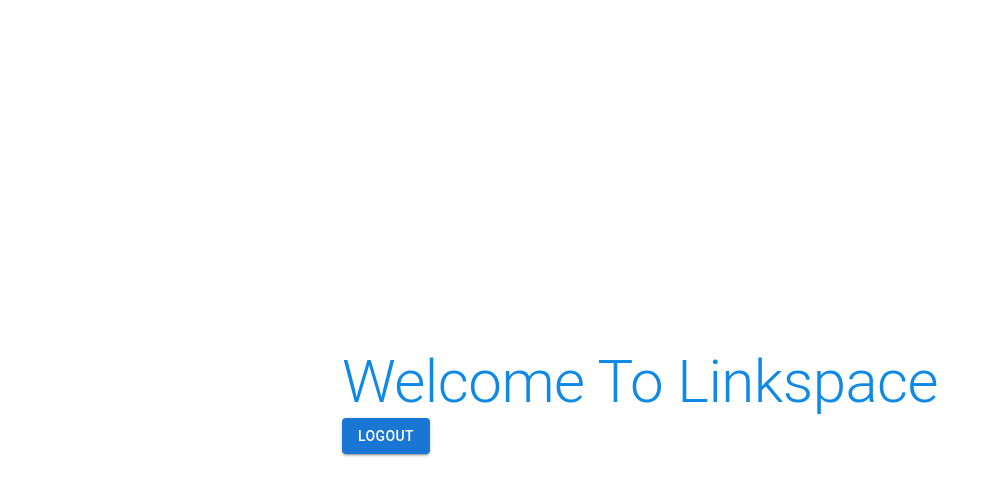
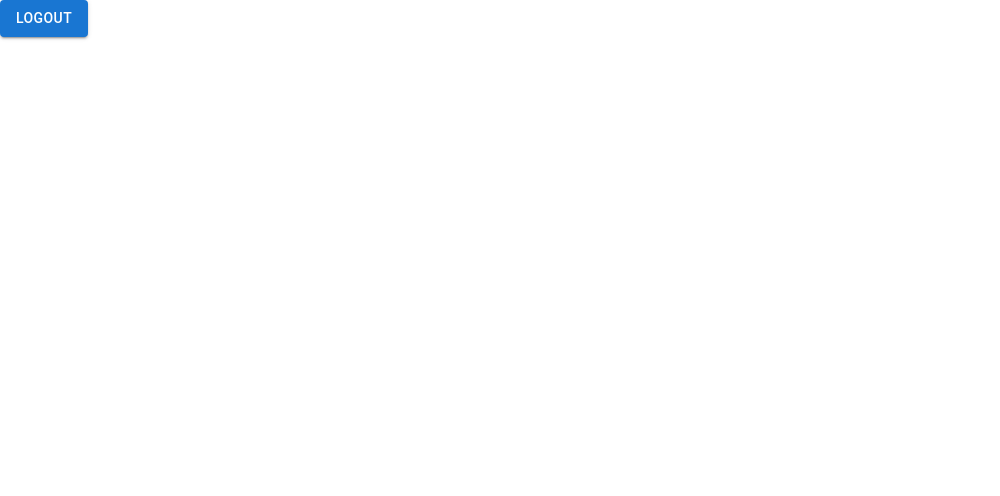
Before and after one commit to MahendraDani/Linkspace, a React (Vite) app in the folder client/: page /dashboard in a window 1280 px wide. Shown: the top 496 px of the page, without its empty margins (0-1000 px from the left). Built offline with nearby package versions, Linux system fonts and the light colour scheme.

Commit message:
fix: minor fixes

```diff
--- a/client/src/layout/Footer.jsx
+++ b/client/src/layout/Footer.jsx
@@ -10,7 +10,7 @@ const Footer = () => {
           left: 0,
           right: 0,
           bottom: 0,
-          borderTop: "0.3px solid black",
+          bgcolor: "#eee",
         }}
       >
         <Container>
--- a/client/src/layout/Navbar.jsx
+++ b/client/src/layout/Navbar.jsx
@@ -5,7 +5,7 @@ import { Link } from "react-router-dom";
 const Navbar = () => {
   return (
     <div>
-      <Box sx={{ backgroundColor: "#ffddd2" }}>
+      <Box sx={{ backgroundColor: "#eee" }}>
         <Container
           sx={{
             height: "4rem",
--- a/client/src/pages/Dashboard.jsx
+++ b/client/src/pages/Dashboard.jsx
@@ -14,23 +14,23 @@ const Dashboard = () => {
     }
   };
   return (
-    <Box
-      sx={{
-        display: "grid",
-        placeContent: "center",
-        width: "100%",
-        height: "100vh",
-      }}
-    >
-      <Typography variant="h2" sx={{ color: "#0F89E6" }}>
-        Welcome To Linkspace
-      </Typography>
-      <div>
-        <Button variant="contained" onClick={handleLogout}>
-          Logout
-        </Button>
-      </div>
-    </Box>
+    // <Box
+    //   sx={{
+    //     display: "grid",
+    //     placeContent: "center",
+    //     width: "100%",
+    //     height: "100vh",
+    //   }}
+    // >
+    //   <Typography variant="h2" sx={{ color: "#0F89E6" }}>
+    //     Welcome To Linkspace
+    //   </Typography>
+    //   <div>
+    <Button variant="contained" onClick={handleLogout}>
+      Logout
+    </Button>
+    //   </div>
+    // </Box>
   );
 };
 
--- a/client/src/pages/Login.jsx
+++ b/client/src/pages/Login.jsx
@@ -11,7 +11,7 @@ const Login = () => {
   const handleLogin = async () => {
     try {
       const response = await axios.post(
-        "https://linkspace-api.vercel.app/api/auth/login",
+        "http://localhost:3000/api/auth/login",
         {
           email: email,
           password: password,
@@ -38,7 +38,7 @@ const Login = () => {
           height: "100vh",
           display: "grid",
           placeContent: "center",
-          backgroundColor: "#F9F5FF",
+          backgroundColor: "#eee",
         }}
       >
         <Card
--- a/client/src/pages/Signup.jsx
+++ b/client/src/pages/Signup.jsx
@@ -14,7 +14,7 @@ const Signup = () => {
   const handleSignup = async () => {
     try {
       const response = await axios.post(
-        "http://linkspace-api.vercel.app/api/auth/signup",
+        "http://localhost:3000/api/auth/signup",
         {
           name: name,
           email: email,
@@ -41,7 +41,7 @@ const Signup = () => {
           height: "100vh",
           display: "grid",
           placeContent: "center",
-          backgroundColor: "#F9F5FF",
+          backgroundColor: "#eee",
         }}
       >
         <Card
```
Also changed, not shown: 1 other file (tests, documents, lock files or other folders).
